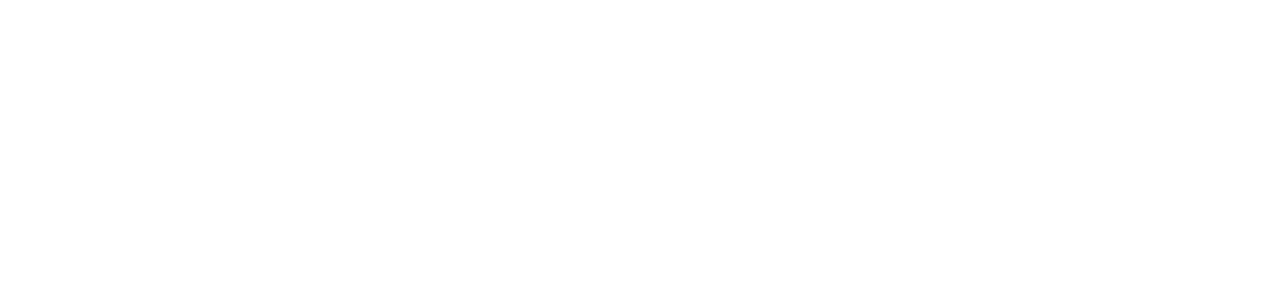
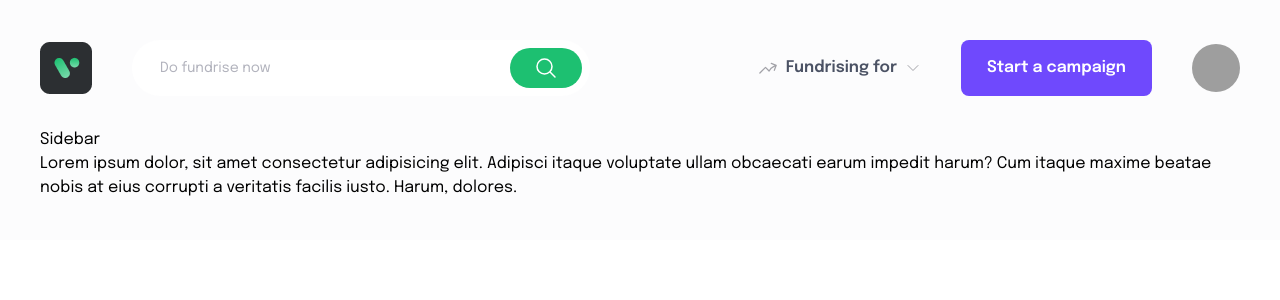
Before and after one commit to DVKHOI/crowfunding-app, a React (Create React App) app: page / in a window 1280 px wide. Before the commit this address had no page. Shown: the top 300 px of the page. Built offline with nearby package versions, Linux system fonts and the light colour scheme; grey boxes are pictures that could not be loaded.

Commit message:
UI dashboard topbar

```diff
--- a/src/App.js
+++ b/src/App.js
@@ -3,11 +3,13 @@
 
 const SignUpPage = lazy(() => import("./pages/SignUpPage"));
 const SignInPage = lazy(() => import("./pages/SignInPage"));
+const DashboardPage = lazy(() => import("./pages/DashboardPage"));
 
 function App() {
   return (
     <Suspense>
       <Routes>
+        <Route path="/" element={<DashboardPage />}></Route>
         <Route path="/sign-up" element={<SignUpPage />}></Route>
         <Route path="/sign-in" element={<SignInPage />}></Route>
       </Routes>
--- /dev/null
+++ b/src/layout/LayoutDashboard.js
@@ -0,0 +1,17 @@
+import DashboardSidebar from "modules/dashboard/DashboardSidebar";
+import DashboardTopbar from "modules/dashboard/DashboardTopbar";
+import React from "react";
+
+const LayoutDashboard = ({ children }) => {
+  return (
+    <div className="p-10 bg-lineBG">
+      <DashboardTopbar></DashboardTopbar>
+      <div>
+        <DashboardSidebar></DashboardSidebar>
+        <div>{children}</div>
+      </div>
+    </div>
+  );
+};
+
+export default LayoutDashboard;
--- /dev/null
+++ b/src/modules/dashboard/DashboardFund.js
@@ -0,0 +1,43 @@
+import React from "react";
+
+const DashboardFund = () => {
+  return (
+    <div className="text-text2 font-semibold leading-[26px] flex items-center gap-x-2 cursor-pointer select-none">
+      <span className="w-5">
+        <svg
+          xmlns="http://www.w3.org/2000/svg"
+          fill="none"
+          viewBox="0 0 24 24"
+          strokeWidth="1.5"
+          stroke="currentColor"
+          className="w-6 h-6 max-w-full text-icon-color "
+        >
+          <path
+            strokeLinecap="round"
+            strokeLinejoin="round"
+            d="M2.25 18L9 11.25l4.306 4.307a11.95 11.95 0 015.814-5.519l2.74-1.22m0 0l-5.94-2.28m5.94 2.28l-2.28 5.941"
+          />
+        </svg>
+      </span>
+      <span>Fundrising for</span>
+      <span className="w-4">
+        <svg
+          xmlns="http://www.w3.org/2000/svg"
+          fill="none"
+          viewBox="0 0 24 24"
+          strokeWidth="1.5"
+          stroke="currentColor"
+          className="w-6 h-6 max-w-full text-icon-color"
+        >
+          <path
+            strokeLinecap="round"
+            strokeLinejoin="round"
+            d="M19.5 8.25l-7.5 7.5-7.5-7.5"
+          />
+        </svg>
+      </span>
+    </div>
+  );
+};
+
+export default DashboardFund;
--- /dev/null
+++ b/src/modules/dashboard/DashboardSearch.js
@@ -0,0 +1,33 @@
+import React from "react";
+
+const DashboardSearch = () => {
+  return (
+    <div className="flex items-center w-full p-2 bg-white rounded-full shadow-boxShadow">
+      <div className="flex-1">
+        <input
+          type="text"
+          placeholder="Do fundrise now"
+          className="w-full px-5 text-sm bg-transparent text-text1 placeholder:text-text4"
+        />
+      </div>
+      <button className="w-[72px] h-10 flex justify-center items-center bg-primary text-white rounded-full flex-shrink-0">
+        <svg
+          xmlns="http://www.w3.org/2000/svg"
+          fill="none"
+          viewBox="0 0 24 24"
+          strokeWidth="1.5"
+          stroke="currentColor"
+          className="w-6 h-6 "
+        >
+          <path
+            strokeLinecap="round"
+            strokeLinejoin="round"
+            d="M21 21l-5.197-5.197m0 0A7.5 7.5 0 105.196 5.196a7.5 7.5 0 0010.607 10.607z"
+          />
+        </svg>
+      </button>
+    </div>
+  );
+};
+
+export default DashboardSearch;
--- /dev/null
+++ b/src/modules/dashboard/DashboardSidebar.js
@@ -0,0 +1,7 @@
+import React from "react";
+
+const DashboardSidebar = () => {
+  return <div>Sidebar</div>;
+};
+
+export default DashboardSidebar;
--- /dev/null
+++ b/src/modules/dashboard/DashboardTopbar.js
@@ -0,0 +1,30 @@
+import { Button } from "components/button";
+import React from "react";
+import logo from "../../images/logo.png";
+import DashboardFund from "./DashboardFund";
+import DashboardSearch from "./DashboardSearch";
+const DashboardTopbar = () => {
+  return (
+    <div className="flex items-center justify-between mb-8">
+      <div className="flex items-center flex-1 gap-x-10">
+        <img src={logo} alt="crowfunding-app" />
+        <div className=" max-w-[458px] w-full">
+          <DashboardSearch></DashboardSearch>
+        </div>
+      </div>
+      <div className="flex items-center justify-end flex-1 gap-x-10">
+        <DashboardFund></DashboardFund>
+        <Button className="bg-secondary w-[191px]  px-[26px] py-[13px] ">
+          Start a campaign
+        </Button>
+        <img
+          src="https://images.unsplash.com/photo-1608889175123-8ee362201f81?ixlib=rb-4.0.3&ixid=MnwxMjA3fDB8MHxwaG90by1wYWdlfHx8fGVufDB8fHx8&auto=format&fit=crop&w=880&q=80"
+          alt=""
+          className="w-12 h-12 rounded-full"
+        />
+      </div>
+    </div>
+  );
+};
+
+export default DashboardTopbar;
--- /dev/null
+++ b/src/pages/DashboardPage.js
@@ -0,0 +1,14 @@
+import LayoutDashboard from "layout/LayoutDashboard";
+import React from "react";
+
+const DashboardPage = () => {
+  return (
+    <LayoutDashboard>
+      Lorem ipsum dolor, sit amet consectetur adipisicing elit. Adipisci itaque
+      voluptate ullam obcaecati earum impedit harum? Cum itaque maxime beatae
+      nobis at eius corrupti a veritatis facilis iusto. Harum, dolores.
+    </LayoutDashboard>
+  );
+};
+
+export default DashboardPage;
```
